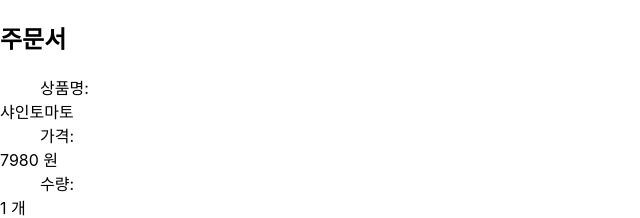
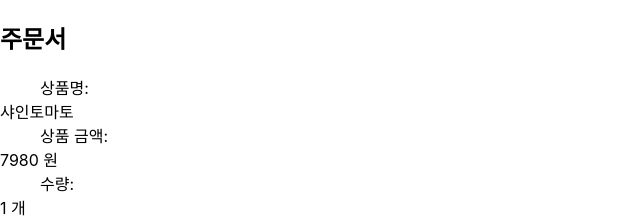
Before and after one commit to CodeSoom/DDD-Kurly-Clone-Front, a Next.js app: page /orders in a window 1280 px wide. Shown: the top 218 px of the page, without its empty margins (0-640 px from the left). Built offline with nearby package versions, Linux system fonts and the light colour scheme.

Commit message:
chore: replace price description with explicit word

```diff
--- a/src/orders/components/OrderProduct.jsx
+++ b/src/orders/components/OrderProduct.jsx
@@ -14,7 +14,7 @@ export default function OrderProduct({ product, onClick }) {
         </dt>
 
         <dd>
-          가격:
+          상품 금액:
         </dd>
         <dt>
           {price}
```
